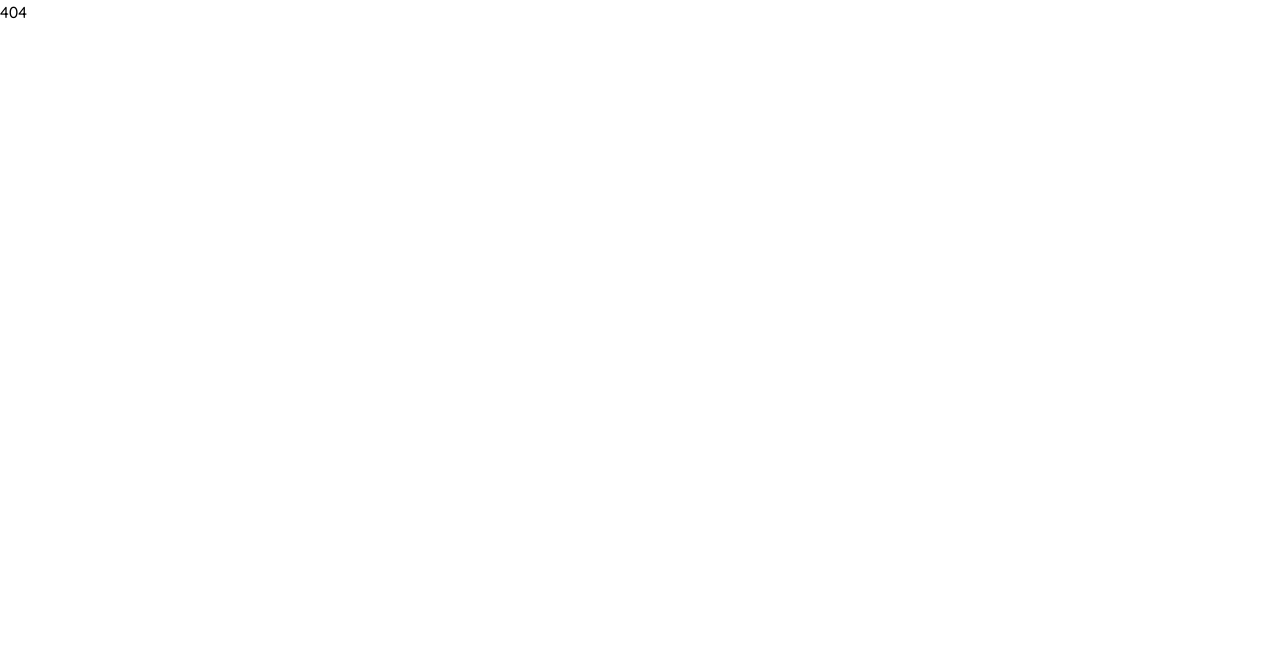
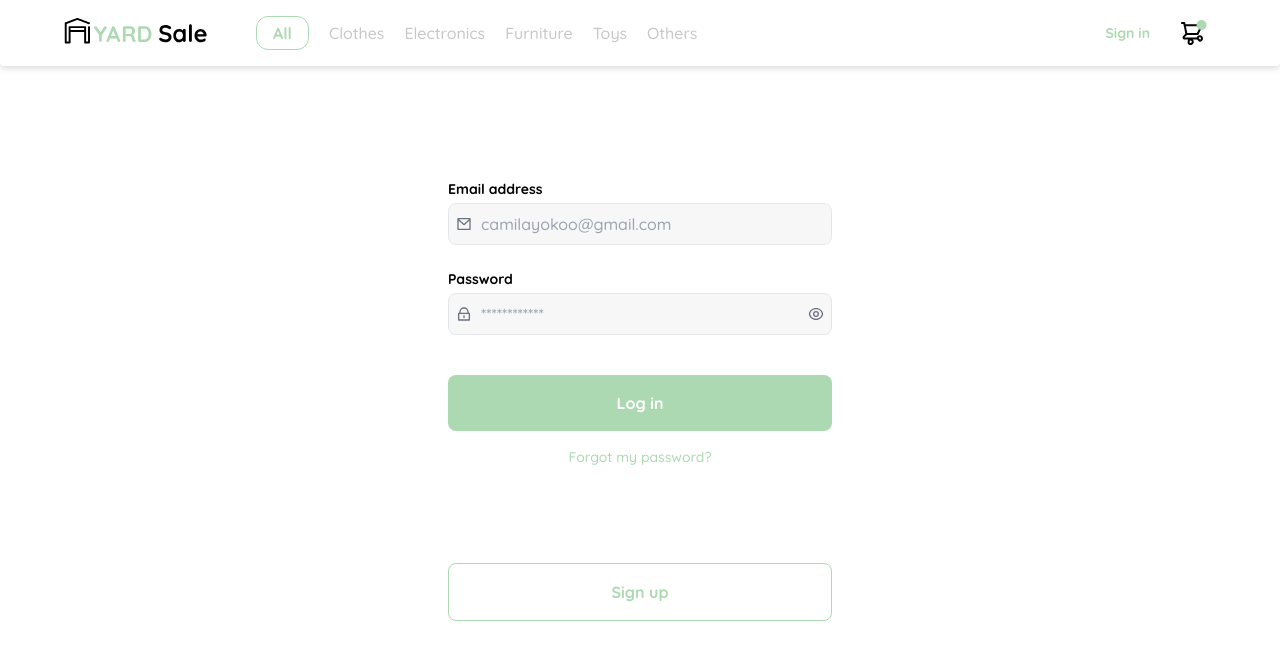
Before and after one commit to johnpablo7/yard-sale, a React (Vite) app: page /login in a window 1280 px wide. Shown: the top 660 px of the page. Built offline with nearby package versions, Linux system fonts and the light colour scheme.

Commit message:
add HomeSignin

```diff
--- a/src/App.jsx
+++ b/src/App.jsx
@@ -1,38 +1,37 @@
 import { BrowserRouter, Route, Routes } from "react-router-dom";
+import { HomeSignin } from "./components/pages/home/HomeSignin";
 // Layouts
 import { AuthLayout } from "./layouts/auth/AuthLayout";
 
 // Pages
 import { Error404 } from "./pages/404";
-import { ChangePassword } from "./pages/auth/ChangePassword";
 import { CreateAccount } from "./pages/auth/CreateAccount";
 import { Login } from "./pages/auth/Login";
 import { MyAccount } from "./pages/auth/MyAccount";
 import { MyAccountEdit } from "./pages/auth/MyAccountEdit";
-import { RecoveryPassword } from "./pages/auth/RecoveryPassword";
-import { RecoveryPasswordEmail } from "./pages/auth/RecoveryPasswordEmail";
+import { NewPassword } from "./pages/auth/NewPassword";
+import { PasswordRecoveryOne } from "./pages/auth/PasswordRecoveryOne";
+import { PasswordRecoveryTwo } from "./pages/auth/PasswordRecoveryTwo";
 
 export const App = () => {
   return (
     <BrowserRouter>
       <Routes>
         <Route path="/" element={<AuthLayout />}>
-          <Route index element={<Login />} />
-          <Route path="crear-cuenta" element={<CreateAccount />} />
+          <Route path="login" element={<Login />} />
+          <Route path="home-signin" element={<HomeSignin />} />
+          <Route path="create-account" element={<CreateAccount />} />
           <Route
-            path="recuperacion-password/:slug"
-            element={<RecoveryPassword />}
+            path="password-recovery-one"
+            element={<PasswordRecoveryOne />}
           />
           <Route
-            path="recuperacion-password-email/:slug"
-            element={<RecoveryPasswordEmail />}
+            path="password-recovery-two"
+            element={<PasswordRecoveryTwo />}
           />
-          <Route
-            path="restablecer-password/:token"
-            element={<ChangePassword />}
-          />
-          <Route path="mi-cuenta" element={<MyAccount />} />
-          <Route path="mi-cuenta-editar" element={<MyAccountEdit />} />
+          <Route path="new-password" element={<NewPassword />} />
+          <Route path="my-account" element={<MyAccount />} />
+          <Route path="my-account-edit" element={<MyAccountEdit />} />
         </Route>
         <Route path="*" element={<Error404 />} />
       </Routes>
--- /dev/null
+++ b/src/components/common/CardList.jsx
@@ -0,0 +1,5 @@
+import React from "react";
+
+export const CardList = () => {
+  return <div>CardList</div>;
+};
--- a/src/components/pages/home/HomeSignin.jsx
+++ b/src/components/pages/home/HomeSignin.jsx
@@ -1,3 +1,26 @@
+import { useState } from "react";
+import { RiArrowDropDownLine, RiSearchLine } from "react-icons/ri";
+
 export const HomeSignin = () => {
-  return <div>HomeSignin</div>;
+  const [search, setSearch] = useState("");
+
+  return (
+    <div className="flex items-center gap-6">
+      <div className="relative">
+        <RiSearchLine className="absolute left-2 top-1/2 -translate-y-1/2 text-gray-500" />
+        <input
+          type="text"
+          className="bg-app-alabaster w-[339px] rounded-lg py-2 px-8 outline-none border border-gray-200"
+          placeholder="Search product"
+          value={search}
+          onChange={(e) => setSearch(e.target.value)}
+        />
+      </div>
+      <div className="flex items-center">
+        <p className="font-bold text-sm">Order:</p>
+        <p className="pl-2 text-sm text-app-boulder">Most recent</p>
+        <RiArrowDropDownLine className="text-2xl translate-y-0.5" />
+      </div>
+    </div>
+  );
 };
--- a/src/layouts/auth/AuthLayout.jsx
+++ b/src/layouts/auth/AuthLayout.jsx
@@ -3,7 +3,7 @@ import { DestokNavbar } from "../../components/common/DestokNavbar";
 
 export const AuthLayout = () => {
   return (
-    <div className="bg-app-white min-h-screen flex items-center justify-center p-5">
+    <div className="bg-app-white min-h-screen flex items-center justify-center p-5 md:p-16">
       <DestokNavbar />
       <Outlet />
     </div>
--- a/src/pages/auth/CreateAccount.jsx
+++ b/src/pages/auth/CreateAccount.jsx
@@ -116,8 +116,8 @@ export const CreateAccount = () => {
           <input
             type={showPassword ? "text" : "password"}
             className="bg-app-alabaster w-full rounded-lg py-2 px-8 outline-none border border-gray-200"
-            placeholder="Confirmar password"
-            value={password}
+            placeholder="Confirm password"
+            value={confirmPassword}
             onChange={(e) => setConfirmPassword(e.target.value)}
           />
           {showPassword ? (
@@ -140,12 +140,12 @@ export const CreateAccount = () => {
       </form>
       <div className="flex items-center justify-between mt-4">
         <div>
-          ¿Ya tienes una cuenta?
+          Do you already have an account?
           <Link
             to="/"
             className="text-green-600 font-medium hover:underline transition-all px-2"
           >
-            Ingresa
+            Log in
           </Link>
         </div>
         <div>
@@ -153,7 +153,7 @@ export const CreateAccount = () => {
             to="/recuperacion-password/:slug"
             className="text-green-600 font-medium hover:underline transition-all px-2"
           >
-            ¿Olvidastes tu password?
+            Forgot your password?
           </Link>
         </div>
       </div>
--- a/src/pages/auth/Login.jsx
+++ b/src/pages/auth/Login.jsx
@@ -23,14 +23,14 @@ export const Login = () => {
     // console.log(password, email);
 
     if ([password, email].includes("")) {
-      toast.error("Todos los campos son obligatorios", {
+      toast.error("Invalid user ID and password combination ", {
         theme: "dark",
       });
       return;
     }
 
     if (password.length < 6) {
-      toast.warning("El password debe contener al menos 6 caracteres", {
+      toast.warning("The password must contain at least 6 characters", {
         theme: "dark",
       });
       return;
@@ -47,24 +47,25 @@ export const Login = () => {
         alt="logo_yard_sale"
         className="mx-auto w-52 lg:hidden mt-24"
       />
-
       <form onSubmit={handleSubmit} className="flex flex-col">
-        <div className="relative mb-6 mt-10">
+        <label className="text-sm font-bold mb-1">Email address</label>
+        <div className="relative mb-6">
           <RiMailLine className="absolute left-2 top-1/2 -translate-y-1/2 text-gray-500" />
           <input
             type="email"
             className="bg-app-alabaster w-full rounded-lg py-2 px-8 outline-none border border-gray-200"
-            placeholder="Correo electrónico"
+            placeholder="camilayokoo@gmail.com"
             value={email}
             onChange={(e) => setEmail(e.target.value)}
           />
         </div>
+        <label className="text-sm font-bold mb-1">Password</label>
         <div className="relative mb-6">
           <RiLockLine className="absolute left-2 top-1/2 -translate-y-1/2 text-gray-500" />
           <input
             type={showPassword ? "text" : "password"}
             className="bg-app-alabaster w-full rounded-lg py-2 px-8 outline-none border border-gray-200"
-            placeholder="Contraseña"
+            placeholder="************"
             value={password}
             onChange={(e) => setPassword(e.target.value)}
           />
@@ -83,16 +84,16 @@ export const Login = () => {
         <div>
           {/* <button className="bg-app-green text-white w-full rounded-lg py-2 my-7 hover:scale-105 transition-all"> */}
           <button className="bg-app-green text-white w-full rounded-lg py-4 my-4 hover:bg-green-700 transition-colors font-bold">
-            <Link to="/">Iniciar Sesión</Link>
+            <Link to="/">Log in</Link>
           </button>
         </div>
       </form>
       <div className="text-app-green text-center text-sm mb-24">
-        <Link to="recuperacion-password/:slug">¿Olvidastes tu contraseña?</Link>
+        <Link to="recuperacion-password/:slug">Forgot my password?</Link>
       </div>
       <div>
         <button className=" text-app-green w-full rounded-lg py-4 hover:bg-green-700 hover:text-app-white transition-colors outline-none border border-app-green font-bold">
-          <Link to="/registro">Regístrate</Link>
+          <Link to="/registro">Sign up</Link>
         </button>
       </div>
     </div>
--- a/src/pages/auth/MyAccount.jsx
+++ b/src/pages/auth/MyAccount.jsx
@@ -21,7 +21,7 @@ export const MyAccount = () => {
         <label className="text-sm font-bold mb-1">Email address</label>
         <div className="relative mb-6">
           <p className="bg-app-white text-app-boulder w-full py-2">
-            camila_yokoo@gmail.com
+            camilayokoo@gmail.com
           </p>
         </div>
         <label className="text-sm font-bold mb-1">Password</label>
--- a/src/pages/auth/MyAccountEdit.jsx
+++ b/src/pages/auth/MyAccountEdit.jsx
@@ -5,6 +5,7 @@ import { toast } from "react-toastify";
 
 export const MyAccountEdit = () => {
   const [showPassword, setShowPassword] = useState(false);
+  const [name, setName] = useState("");
   const [email, setEmail] = useState("");
   const [password, setPassword] = useState("");
 
@@ -16,7 +17,7 @@ export const MyAccountEdit = () => {
     e.preventDefault();
     // console.log(password, email);
 
-    if ([password, email].includes("")) {
+    if ([password, name, email].includes("")) {
       toast.error("Todos los campos son obligatorios", {
         theme: "dark",
       });
@@ -30,7 +31,7 @@ export const MyAccountEdit = () => {
       return;
     }
 
-    console.log("Toda la funcionalidad de login");
+    console.log("Toda la funcionalidad de mi cuenta editar");
   };
 
   return (
@@ -41,11 +42,11 @@ export const MyAccountEdit = () => {
         <label className="text-sm font-bold mb-1 mt-12">Name</label>
         <div className="relative mb-6">
           <input
-            type="email"
+            type="text"
             className="bg-app-alabaster w-full rounded-lg py-2 px-2 outline-none border border-gray-200"
-            placeholder=""
-            value={email}
-            onChange={(e) => setEmail(e.target.value)}
+            placeholder="Camila Yokoo"
+            value={name}
+            onChange={(e) => setName(e.target.value)}
           />
         </div>
         <label className="text-sm font-bold mb-1">Email address</label>
@@ -53,7 +54,7 @@ export const MyAccountEdit = () => {
           <input
             type="email"
             className="bg-app-alabaster w-full rounded-lg py-2 px-2 outline-none border border-gray-200"
-            placeholder=""
+            placeholder="camilayokoo@gmail.com"
             value={email}
             onChange={(e) => setEmail(e.target.value)}
           />
--- a/src/pages/auth/ChangePassword.jsx
+++ b/src/pages/auth/NewPassword.jsx
@@ -4,7 +4,7 @@ import { useNavigate, useParams } from "react-router-dom";
 import { toast } from "react-toastify";
 import logoYard from "../../../public/assets/logos/logo_yard_sale.svg";
 
-export const ChangePassword = () => {
+export const NewPassword = () => {
   const [showPasswordFirst, setShowPasswordFirst] = useState(false);
   const [showPasswordSecond, setShowPasswordSecond] = useState(false);
   const [passwordFirst, setPasswordFirst] = useState("");
@@ -70,19 +70,20 @@ export const ChangePassword = () => {
         className="mx-auto w-36 lg:hidden"
       />
       <h1 className="text-lg font-bold text-center mt-16">
-        Crear una nueva contraseña
+        Create a new password
       </h1>
-      <p className="text-lg text-app-boulder leading-5 mt-2 mb-10">
-        Introduce una nueva contraseña para tu cuenta
+      <p className="text-lg text-app-boulder leading-5 mt-2 mb-10 text-center mx-auto">
+        Enter a new password for your account
       </p>
 
       <form onSubmit={handleSubmit} className="flex flex-col">
+        <label className="text-sm font-bold mb-1">Password</label>
         <div className="relative mb-6">
           <RiLockLine className="absolute left-2 top-1/2 -translate-y-1/2 text-gray-500" />
           <input
             type={showPasswordFirst ? "text" : "password"}
             className="bg-app-alabaster w-full rounded-lg py-2 px-8 outline-none border border-gray-200"
-            placeholder="Contaseña"
+            placeholder="************"
             value={passwordFirst}
             onChange={(e) => setPasswordFirst(e.target.value)}
           />
@@ -100,12 +101,13 @@ export const ChangePassword = () => {
           )}
         </div>
 
+        <label className="text-sm font-bold mb-1">Re-enter password</label>
         <div className="relative mb-6">
           <RiLockLine className="absolute left-2 top-1/2 -translate-y-1/2 text-gray-500" />
           <input
             type={showPasswordSecond ? "text" : "password"}
             className="bg-app-alabaster w-full rounded-lg py-2 px-8 outline-none border border-gray-200"
-            placeholder="Confirmar contraseña"
+            placeholder="************"
             value={passwordSecond}
             onChange={(e) => setPasswordSecond(e.target.value)}
           />
@@ -123,7 +125,7 @@ export const ChangePassword = () => {
         </div>
         <div>
           <button className="bg-app-green text-white w-full rounded-lg py-4 mt-2 hover:bg-green-800 transition-colors">
-            Confirmar nueva contraseña
+            Confirm
           </button>
         </div>
       </form>
--- a/src/pages/auth/RecoveryPassword.jsx
+++ b/src/pages/auth/PasswordRecoveryOne.jsx
@@ -4,7 +4,7 @@ import { Link } from "react-router-dom";
 import { toast } from "react-toastify";
 import logoYard from "../../../public/assets/logos/logo_yard_sale.svg";
 
-export const RecoveryPassword = () => {
+export const PasswordRecoveryOne = () => {
   const [email, setEmail] = useState("");
 
   const handleSubmit = (e) => {
@@ -35,36 +35,34 @@ export const RecoveryPassword = () => {
         alt="logo_yard_sale"
         className="mx-auto w-36 lg:hidden"
       />
-      <h1 className="text-lg font-bold text-center mt-20">
-        ¿Tienes problemas para iniciar sesión?
-      </h1>
-      <p className="text-lg text-app-boulder leading-5 mt-2 text-center mb-6">
-        Ingresa tu correo electrónico, teléfono o nopmbre de usuario y te
-        enviaremos un enlace para que recuperes el acceso a tu cuenta.
-      </p>
+      <h1 className="text-lg font-bold text-center mt-20">Password recovery</h1>
+      <div className="flex items-center justify-items-center mx-auto md:w-[270px]">
+        <p className="text-lg text-app-boulder leading-5 mt-2 text-center">
+          Inform the email address used to create your account
+        </p>
+      </div>
 
       <form onSubmit={handleSubmit} className="flex flex-col">
+        <label className="text-sm font-bold mb-1 mt-4">Email address</label>
         <div className="relative mb-6">
           <RiMailLine className="absolute left-2 top-1/2 -translate-y-1/2 text-gray-500" />
           <input
             type="email"
             className="bg-app-alabaster w-full rounded-lg py-2 px-8 outline-none border border-gray-200"
-            placeholder="Correo electrónico"
+            placeholder="camilayokoo@gmail.com"
             value={email}
             onChange={(e) => setEmail(e.target.value)}
           />
         </div>
         <div>
           <button className="bg-app-green text-white w-full rounded-lg py-4 mb-7 hover:bg-green-700 transition-colors font-bold">
-            <Link to="/recuperacion-password-email/:slug">
-              Enviar enlace de inicio de sesión
-            </Link>
+            <Link to="/recuperacion-password-email/:slug">Submit</Link>
           </button>
         </div>
+        <div className="text-app-green text-center text-sm">
+          <Link to="/">Back to log in</Link>
+        </div>
       </form>
-      <div className="text-app-green text-center text-sm">
-        <Link to="/">Volver al inicio de sesión</Link>
-      </div>
     </div>
   );
 };
--- a/src/pages/auth/RecoveryPasswordEmail.jsx
+++ b/src/pages/auth/PasswordRecoveryTwo.jsx
@@ -2,7 +2,7 @@ import { Link } from "react-router-dom";
 import email from "../../../public/assets/icons/email.svg";
 import logoYard from "../../../public/assets/logos/logo_yard_sale.svg";
 
-export const RecoveryPasswordEmail = () => {
+export const PasswordRecoveryTwo = () => {
   return (
     // Aqui va un p-5 que lo tiene el AuthLayout para todos los formularios o paginas.
     <div className="md:w-96 w-full flex flex-col items-center">
@@ -12,28 +12,27 @@ export const RecoveryPasswordEmail = () => {
         className="mx-auto w-36 lg:hidden"
       />
       <h1 className="text-lg font-bold text-center mt-20">
-        ¡E-mail ha sido enviado!
+        Email has been sent!
       </h1>
       <p className="text-lg text-app-boulder leading-5 mt-2 text-center">
-        Consulte su bandeja de entrada para obtener instrucciones sobre cómo
-        restablecer la contraseña.
+        Please check your inbox for instructions on how to reset the password
       </p>
 
-      <div className="rounded-full bg-app-alabaster w-36 py-10 my-8">
+      <div className="rounded-full bg-app-alabaster w-40 py-12 my-8">
         <img src={email} alt="email" className="mx-auto w-24 " />
       </div>
 
       <button className="bg-app-green text-white w-full rounded-lg py-4 mb-7 hover:bg-green-700 transition-colors">
-        <Link to="/">Iniciar Sesión</Link>
+        <Link to="/">Login</Link>
       </button>
 
       <div className="text-app-boulder text-center text-sm">
-        ¿No recibiste el correo electrónico?
+        Didn’t receive the email?
         <Link
           to="/recuperacion-password/:slug"
           className="text-app-green text-sm px-1"
         >
-          reenviar
+          Resend
         </Link>
       </div>
     </div>
```
